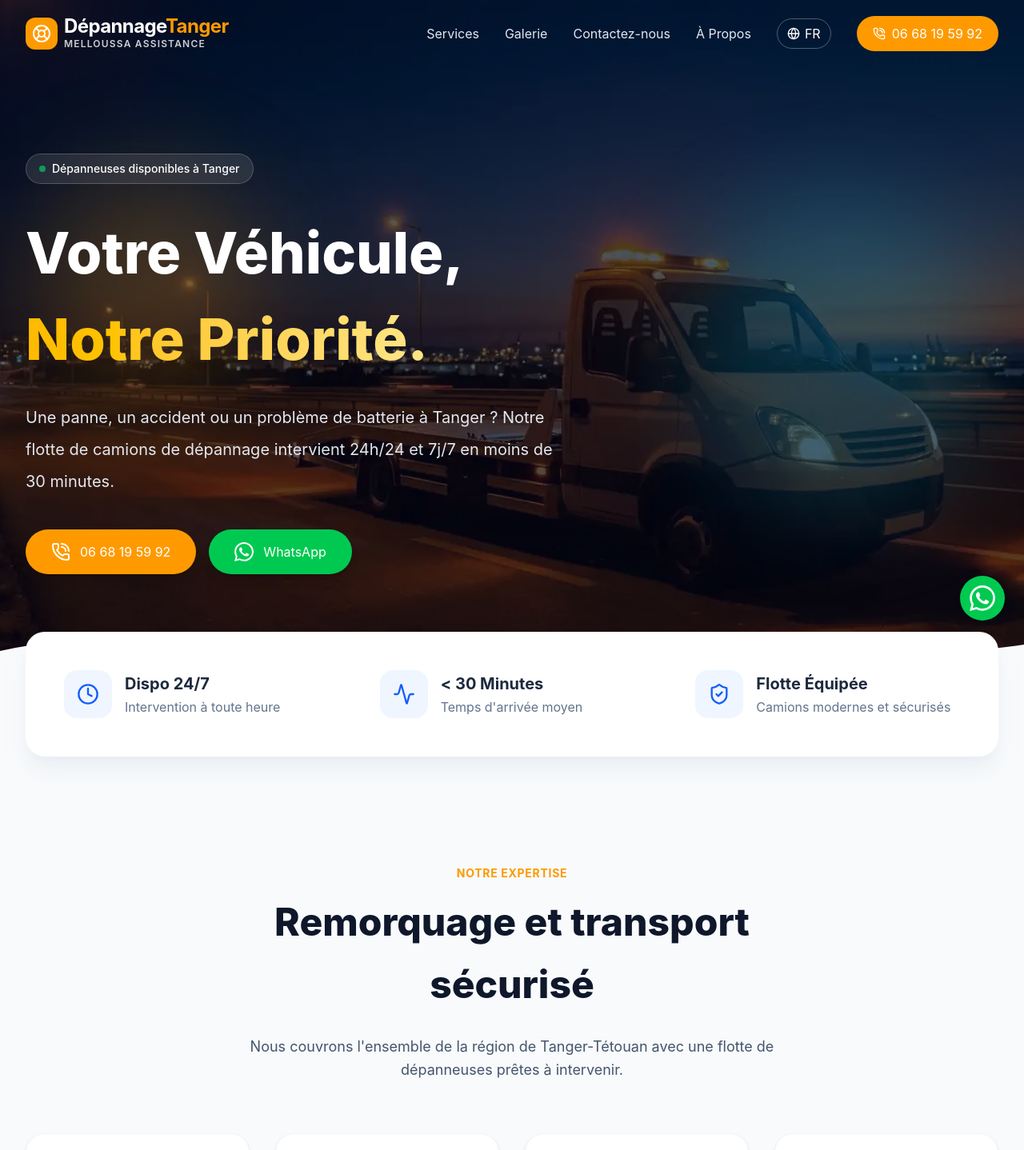
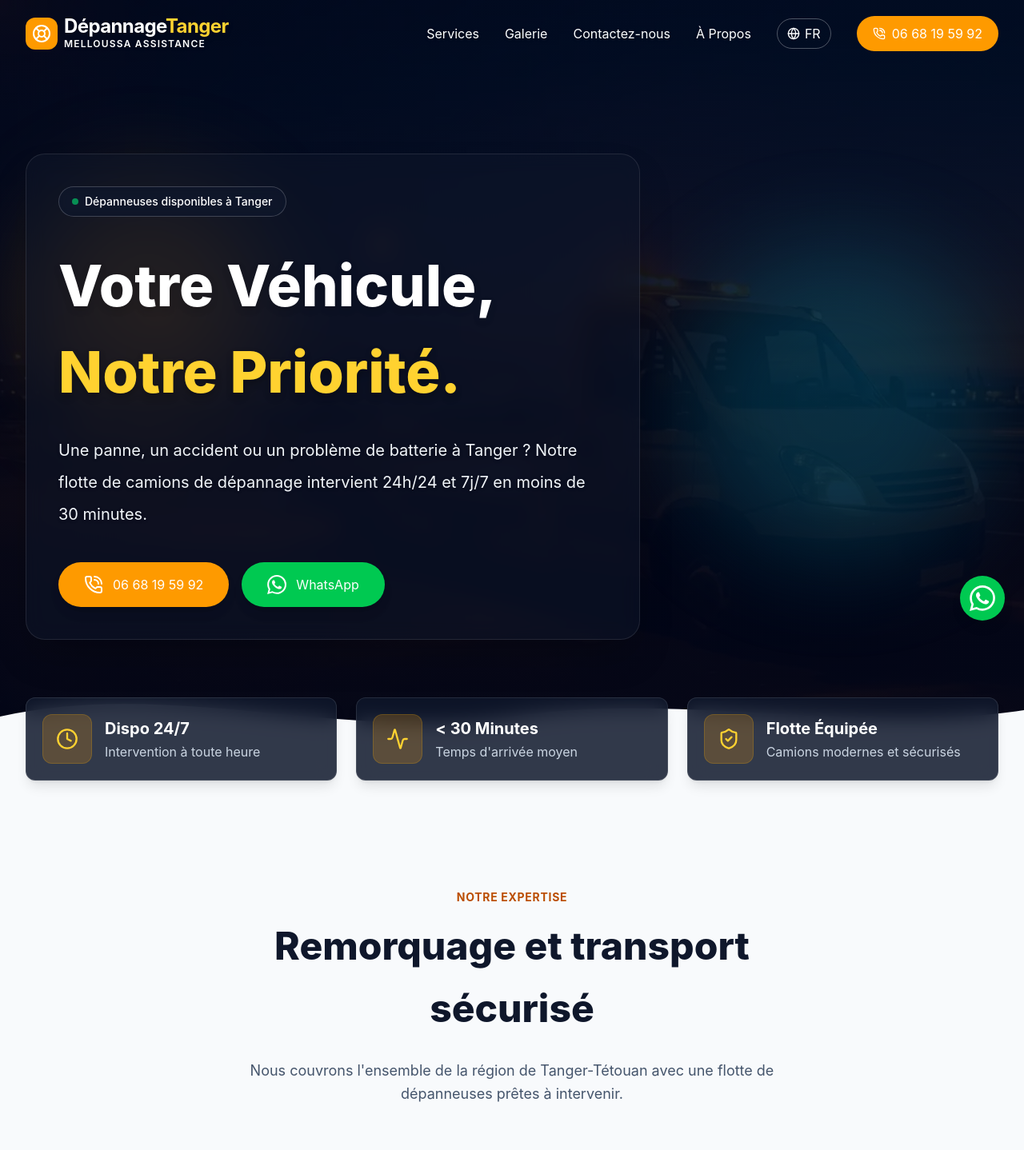
Before and after one commit to issmailelamraoui/depannage_tanger, a React (Vite) app in the folder assistance_tanger/: page / in a window 1280 px wide. Shown: the top 1438 px of the page at 80% size. Built offline with nearby package versions, Linux system fonts and the light colour scheme.

Commit message:
site wajda

```diff
--- a/assistance_tanger/src/App.jsx
+++ b/assistance_tanger/src/App.jsx
@@ -484,10 +484,10 @@ export default function App() {
                 <LifeBuoy aria-hidden="true" className="text-white w-5 h-5 md:w-6 md:h-6" />
               </div>
               <div className="flex flex-col">
-                <span className={`text-xl md:text-2xl font-bold tracking-tight leading-none ${isHeaderSolid ? 'text-blue-900' : 'text-white'}`}>
-                  {t('brandName')}<span className="text-amber-500">{t('brandCity')}</span>
+                <span className={`text-xl md:text-2xl font-bold tracking-tight leading-none drop-shadow-md ${isHeaderSolid ? 'text-blue-900' : 'text-white'}`}>
+                  {t('brandName')}<span className={isHeaderSolid ? 'text-amber-600' : 'text-amber-300 drop-shadow-md'}>{t('brandCity')}</span>
                 </span>
-                <span className={`text-[10px] md:text-xs font-semibold tracking-widest uppercase mt-0.5 ${isHeaderSolid ? 'text-slate-500' : 'text-white/80'}`}>
+                <span className={`text-[10px] md:text-xs font-semibold tracking-widest uppercase mt-0.5 ${isHeaderSolid ? 'text-slate-600' : 'text-white drop-shadow-sm'}`}>
                   Melloussa Assistance
                 </span>
               </div>
@@ -495,10 +495,10 @@ export default function App() {
 
             {/* Desktop Links */}
             <div className="hidden lg:flex items-center gap-6 lg:gap-8">
-              <a href="#services" className={`text-sm font-medium hover:text-amber-500 transition-colors ${isHeaderSolid ? 'text-slate-600' : 'text-slate-200'}`}>{t('nav_services')}</a>
-              <a href="#galerie" className={`text-sm font-medium hover:text-amber-500 transition-colors ${isHeaderSolid ? 'text-slate-600' : 'text-slate-200'}`}>{t('nav_gallery')}</a>
-              <a href="#contact-section" className={`text-sm font-medium hover:text-amber-500 transition-colors ${isHeaderSolid ? 'text-slate-600' : 'text-slate-200'}`}>{t('nav_contact')}</a>
-              <a href="#about" className={`text-sm font-medium hover:text-amber-500 transition-colors ${isHeaderSolid ? 'text-slate-600' : 'text-slate-200'}`}>{t('nav_about')}</a>
+              <a href="#services" className={`text-sm font-medium transition-colors ${isHeaderSolid ? 'text-slate-700 hover:text-amber-700' : 'text-white hover:text-amber-300 drop-shadow-sm'}`}>{t('nav_services')}</a>
+              <a href="#galerie" className={`text-sm font-medium transition-colors ${isHeaderSolid ? 'text-slate-700 hover:text-amber-700' : 'text-white hover:text-amber-300 drop-shadow-sm'}`}>{t('nav_gallery')}</a>
+              <a href="#contact-section" className={`text-sm font-medium transition-colors ${isHeaderSolid ? 'text-slate-700 hover:text-amber-700' : 'text-white hover:text-amber-300 drop-shadow-sm'}`}>{t('nav_contact')}</a>
+              <a href="#about" className={`text-sm font-medium transition-colors ${isHeaderSolid ? 'text-slate-700 hover:text-amber-700' : 'text-white hover:text-amber-300 drop-shadow-sm'}`}>{t('nav_about')}</a>
 
               {/* Language Switcher */}
               <button
@@ -545,16 +545,16 @@ export default function App() {
         {/* Mobile Menu Content */}
         <div id="mobile-menu" className={`lg:hidden absolute top-full left-0 w-full origin-top bg-white/95 backdrop-blur-md shadow-xl rounded-b-3xl border-t border-slate-100 transition-all duration-300 ease-in-out ${mobileMenuOpen ? 'scale-y-100 opacity-100' : 'scale-y-0 opacity-0 pointer-events-none'}`}>
           <div className="px-4 py-4 space-y-1.5">
-            <a href="#services" onClick={() => setMobileMenuOpen(false)} className="block px-4 py-3.5 text-base font-medium text-slate-700 hover:text-amber-500 hover:bg-slate-50 rounded-2xl transition-colors">
+            <a href="#services" onClick={() => setMobileMenuOpen(false)} className="block px-4 py-3.5 text-base font-medium text-slate-800 hover:text-amber-700 hover:bg-slate-50 rounded-2xl transition-colors">
               {t('nav_services')}
             </a>
-            <a href="#galerie" onClick={() => setMobileMenuOpen(false)} className="block px-4 py-3.5 text-base font-medium text-slate-700 hover:text-amber-500 hover:bg-slate-50 rounded-2xl transition-colors">
+            <a href="#galerie" onClick={() => setMobileMenuOpen(false)} className="block px-4 py-3.5 text-base font-medium text-slate-800 hover:text-amber-700 hover:bg-slate-50 rounded-2xl transition-colors">
               {t('nav_gallery')}
             </a>
-            <a href="#contact-section" onClick={() => setMobileMenuOpen(false)} className="block px-4 py-3.5 text-base font-medium text-slate-700 hover:text-amber-500 hover:bg-slate-50 rounded-2xl transition-colors">
+            <a href="#contact-section" onClick={() => setMobileMenuOpen(false)} className="block px-4 py-3.5 text-base font-medium text-slate-800 hover:text-amber-700 hover:bg-slate-50 rounded-2xl transition-colors">
               {t('nav_contact')}
             </a>
-            <a href="#about" onClick={() => setMobileMenuOpen(false)} className="block px-4 py-3.5 text-base font-medium text-slate-700 hover:text-amber-500 hover:bg-slate-50 rounded-2xl transition-colors">
+            <a href="#about" onClick={() => setMobileMenuOpen(false)} className="block px-4 py-3.5 text-base font-medium text-slate-800 hover:text-amber-700 hover:bg-slate-50 rounded-2xl transition-colors">
               {t('nav_about')}
             </a>
             <div className="pt-4 mt-2 border-t border-slate-100">
@@ -577,25 +577,26 @@ export default function App() {
           alt={t('a11y_hero_bg')}
           className="absolute inset-0 w-full h-full object-cover"
         />
-        <div className="absolute inset-0 bg-slate-950/60" aria-hidden="true"></div>
+        <div className="absolute inset-0 bg-slate-950/75" aria-hidden="true"></div>
+        <div className="absolute inset-0 bg-gradient-to-b from-slate-950/40 via-slate-950/60 to-slate-950/80" aria-hidden="true"></div>
         <div className="absolute top-1/4 left-10 w-72 h-72 bg-amber-500/20 rounded-full blur-3xl" aria-hidden="true"></div>
         <div className="absolute bottom-1/4 right-10 w-96 h-96 bg-cyan-500/20 rounded-full blur-3xl" aria-hidden="true"></div>
 
         <div className="max-w-7xl mx-auto px-4 sm:px-6 lg:px-8 relative z-10">
-          <div className="max-w-3xl">
-            <div className="inline-flex items-center gap-2 px-4 py-2 rounded-full bg-white/10 backdrop-blur-sm border border-white/20 text-white mb-6 md:mb-8 reveal">
+          <div className="max-w-3xl bg-slate-900/50 backdrop-blur-md rounded-3xl p-6 md:p-10 border border-white/10 shadow-2xl">
+            <div className="inline-flex items-center gap-2 px-4 py-2 rounded-full bg-slate-900/80 backdrop-blur-sm border border-white/20 text-white mb-6 md:mb-8 reveal">
               <span className="flex h-2 w-2 rounded-full bg-green-400 animate-pulse shrink-0" aria-hidden="true"></span>
               <span className="text-xs md:text-sm font-medium">{t('hero_badge')}</span>
             </div>
 
-            <h1 className="text-3xl md:text-5xl lg:text-7xl font-extrabold text-white leading-relaxed md:leading-normal mb-4 md:mb-6 reveal delay-100">
+            <h1 className="text-3xl md:text-5xl lg:text-7xl font-extrabold text-white leading-relaxed md:leading-normal mb-4 md:mb-6 reveal delay-100 drop-shadow-lg">
               {t('hero_title1')}<br />
-              <span className="text-transparent bg-clip-text bg-gradient-to-r from-amber-400 to-amber-200">
+              <span className="text-amber-300 drop-shadow-lg">
                 {t('hero_title2')}
               </span>
             </h1>
 
-            <p className="text-base md:text-xl text-slate-200 mb-8 md:mb-10 max-w-2xl reveal delay-200 leading-relaxed md:leading-loose">
+            <p className="text-base md:text-xl text-slate-100 mb-8 md:mb-10 max-w-2xl reveal delay-200 leading-relaxed md:leading-loose drop-shadow-sm">
               {t('hero_desc')}
             </p>
 
@@ -625,19 +626,19 @@ export default function App() {
       <section className="py-6 md:py-10 bg-slate-50" aria-labelledby="stats-heading">
         <h2 id="stats-heading" className="sr-only">{t('a11y_stats_section')}</h2>
         <div className="max-w-7xl mx-auto px-4 sm:px-6 lg:px-8">
-          <div className="grid grid-cols-1 md:grid-cols-3 gap-4 md:gap-8 bg-white rounded-3xl shadow-xl shadow-slate-200/50 p-6 md:p-8 -mt-16 md:-mt-24 relative z-20 reveal">
+          <div className="grid grid-cols-1 md:grid-cols-3 gap-4 md:gap-6 -mt-16 md:-mt-24 relative z-20 reveal">
             {[
-              { icon: <Clock aria-hidden="true" className="w-7 h-7 text-blue-600 shrink-0" />, title: t('stat1_title'), desc: t('stat1_desc') },
-              { icon: <Activity aria-hidden="true" className="w-7 h-7 text-blue-600 shrink-0" />, title: t('stat2_title'), desc: t('stat2_desc') },
-              { icon: <ShieldCheck aria-hidden="true" className="w-7 h-7 text-blue-600 shrink-0" />, title: t('stat3_title'), desc: t('stat3_desc') }
+              { icon: <Clock aria-hidden="true" className="w-7 h-7 text-amber-300 shrink-0" />, title: t('stat1_title'), desc: t('stat1_desc') },
+              { icon: <Activity aria-hidden="true" className="w-7 h-7 text-amber-300 shrink-0" />, title: t('stat2_title'), desc: t('stat2_desc') },
+              { icon: <ShieldCheck aria-hidden="true" className="w-7 h-7 text-amber-300 shrink-0" />, title: t('stat3_title'), desc: t('stat3_desc') }
             ].map((stat, idx) => (
-              <div key={idx} className="flex items-center gap-4 p-3 md:p-4 rounded-2xl hover:bg-slate-50 transition-colors">
-                <div className="bg-blue-50 p-3 md:p-4 rounded-2xl" aria-hidden="true">
+              <div key={idx} className="flex items-center gap-4 bg-slate-900/85 backdrop-blur-md rounded-xl p-4 md:p-5 shadow-lg border border-white/10 hover:bg-slate-900/95 transition-colors">
+                <div className="bg-amber-500/20 p-3 md:p-4 rounded-xl border border-amber-400/20" aria-hidden="true">
                   {stat.icon}
                 </div>
                 <div>
-                  <h3 className="text-lg md:text-xl font-bold text-slate-800 leading-relaxed">{stat.title}</h3>
-                  <p className="text-sm md:text-base text-slate-500 leading-relaxed">{stat.desc}</p>
+                  <h3 className="text-lg md:text-xl font-bold text-white leading-relaxed">{stat.title}</h3>
+                  <p className="text-sm md:text-base text-slate-300 leading-relaxed">{stat.desc}</p>
                 </div>
               </div>
             ))}
@@ -649,7 +650,7 @@ export default function App() {
       <section id="services" className="py-16 md:py-24 bg-slate-50">
         <div className="max-w-7xl mx-auto px-4 sm:px-6 lg:px-8">
           <div className="text-center max-w-3xl mx-auto mb-12 md:mb-16 reveal">
-            <p className="text-xs md:text-sm font-bold text-amber-500 uppercase tracking-wider mb-2 md:mb-3">{t('services_subtitle')}</p>
+            <p className="text-xs md:text-sm font-bold text-amber-700 uppercase tracking-wider mb-2 md:mb-3">{t('services_subtitle')}</p>
             <h2 className="text-2xl md:text-4xl lg:text-5xl font-extrabold text-slate-900 mb-4 md:mb-6 leading-relaxed">{t('services_title')}</h2>
             <p className="text-base md:text-lg text-slate-600 leading-relaxed">
               {t('services_desc')}
@@ -671,7 +672,7 @@ export default function App() {
                 <p className="text-sm md:text-base text-slate-600 mb-5 md:mb-6 line-clamp-3 leading-relaxed">
                   {service.desc}
                 </p>
-                <a href={phoneLink} className="inline-flex items-center gap-1.5 text-blue-600 font-semibold hover:text-amber-500 transition-colors text-sm md:text-base">
+                <a href={phoneLink} className="inline-flex items-center gap-1.5 text-blue-700 font-semibold hover:text-amber-700 transition-colors text-sm md:text-base">
                   {t('learn_more')} <ChevronRight aria-hidden="true" className={`w-4 h-4 ${isRtl ? 'rotate-180' : ''}`} />
                 </a>
               </div>
@@ -684,7 +685,7 @@ export default function App() {
       <section id="galerie" className="py-16 md:py-24 bg-white border-t border-slate-100">
         <div className="max-w-7xl mx-auto px-4 sm:px-6 lg:px-8">
           <div className="text-center max-w-3xl mx-auto mb-10 md:mb-16 reveal">
-            <p className="text-xs md:text-sm font-bold text-amber-500 uppercase tracking-wider mb-2 md:mb-3">{t('gallery_subtitle')}</p>
+            <p className="text-xs md:text-sm font-bold text-amber-700 uppercase tracking-wider mb-2 md:mb-3">{t('gallery_subtitle')}</p>
             <h2 className="text-2xl md:text-4xl lg:text-5xl font-extrabold text-slate-900 mb-4 md:mb-6 leading-relaxed">{t('gallery_title')}</h2>
             <p className="text-base md:text-lg text-slate-600 leading-relaxed">
               {t('gallery_desc')}
@@ -706,7 +707,7 @@ export default function App() {
                 />
                 <div className="absolute inset-0 bg-blue-900/10 group-hover:bg-transparent transition-colors duration-500" aria-hidden="true"></div>
                 <div className="absolute inset-x-0 bottom-0 bg-gradient-to-t from-slate-950/90 to-transparent p-4 md:p-5 text-white">
-                  <p className="text-[10px] md:text-xs font-bold uppercase tracking-wider text-amber-300">{vehicle.brand}</p>
+                  <p className="text-[10px] md:text-xs font-bold uppercase tracking-wider text-amber-200">{vehicle.brand}</p>
                   <h3 className="text-base md:text-xl font-black leading-tight">{vehicle.name}</h3>
                 </div>
               </article>
@@ -778,7 +779,7 @@ export default function App() {
       <section id="contact-section" className="py-16 md:py-24 bg-white border-t border-slate-100">
         <div className="max-w-7xl mx-auto px-4 sm:px-6 lg:px-8">
           <div className="text-center max-w-3xl mx-auto mb-10 md:mb-16 reveal">
-            <p className="text-xs md:text-sm font-bold text-amber-500 uppercase tracking-wider mb-2 md:mb-3">{t('map_subtitle')}</p>
+            <p className="text-xs md:text-sm font-bold text-amber-700 uppercase tracking-wider mb-2 md:mb-3">{t('map_subtitle')}</p>
             <h2 className="text-2xl md:text-4xl lg:text-5xl font-extrabold text-slate-900 mb-4 md:mb-6 leading-relaxed">{t('map_title')}</h2>
             <p className="text-base md:text-lg text-slate-600 leading-relaxed">
               {t('map_desc')}
@@ -810,8 +811,8 @@ export default function App() {
         <div className="absolute inset-0 opacity-10 bg-[radial-gradient(circle_at_center,_var(--tw-gradient-stops))] from-white via-transparent to-transparent"></div>
         <div className="max-w-4xl mx-auto px-4 relative z-10 reveal">
           <h2 className="text-2xl md:text-4xl lg:text-5xl font-bold mb-4 md:mb-6 leading-relaxed">{t('banner_title')}</h2>
-          <p className="text-lg md:text-xl mb-8 md:mb-10 text-amber-50 px-2 leading-relaxed">{t('banner_desc')}</p>
-          <a href={phoneLink} className="inline-flex items-center justify-center gap-3 bg-white text-amber-500 hover:bg-slate-50 px-8 md:px-10 py-4 md:py-5 rounded-full text-xl md:text-2xl font-black transition-colors shadow-xl w-full sm:w-auto">
+          <p className="text-lg md:text-xl mb-8 md:mb-10 text-white/95 px-2 leading-relaxed">{t('banner_desc')}</p>
+          <a href={phoneLink} className="inline-flex items-center justify-center gap-3 bg-white text-amber-800 hover:bg-slate-50 px-8 md:px-10 py-4 md:py-5 rounded-full text-xl md:text-2xl font-black transition-colors shadow-xl w-full sm:w-auto">
             <PhoneCall aria-hidden="true" className="w-6 h-6 md:w-8 md:h-8 shrink-0" />
             <span dir="ltr">{phoneNumber}</span>
           </a>
@@ -832,7 +833,7 @@ export default function App() {
                 </div>
                 <div className="flex flex-col">
                   <span className="text-xl md:text-2xl font-bold text-white tracking-tight leading-none">
-                    {t('brandName')}<span className="text-amber-500">{t('brandCity')}</span>
+                    {t('brandName')}<span className="text-amber-400">{t('brandCity')}</span>
                   </span>
                   <span className="text-[10px] md:text-xs font-semibold tracking-widest uppercase text-slate-400 mt-0.5">
                     Melloussa Assistance
@@ -850,7 +851,7 @@ export default function App() {
               <ul className="space-y-2.5 md:space-y-3">
                 {[t('footer_link1'), t('footer_link2'), t('footer_link3')].map((link, i) => (
                   <li key={i}>
-                    <a href={i === 0 ? '#' : i === 1 ? '#services' : '#contact-section'} className="hover:text-amber-500 transition-colors text-sm flex items-center gap-2">
+                    <a href={i === 0 ? '#' : i === 1 ? '#services' : '#contact-section'} className="hover:text-amber-400 transition-colors text-sm flex items-center gap-2">
                       <ChevronRight aria-hidden="true" className={`w-3 h-3 ${isRtl ? 'rotate-180' : ''} shrink-0`} /> {link}
                     </a>
                   </li>
@@ -864,7 +865,7 @@ export default function App() {
               <ul className="space-y-2.5 md:space-y-3">
                 {[t('footer_srv1'), t('footer_srv2'), t('footer_srv3'), t('footer_srv4')].map((link, i) => (
                   <li key={i}>
-                    <a href="#services" className="hover:text-amber-500 transition-colors text-sm flex items-center gap-2">
+                    <a href="#services" className="hover:text-amber-400 transition-colors text-sm flex items-center gap-2">
                       <ChevronRight aria-hidden="true" className={`w-3 h-3 ${isRtl ? 'rotate-180' : ''} shrink-0`} /> {link}
                     </a>
                   </li>
@@ -877,15 +878,15 @@ export default function App() {
               <h2 className="text-white font-bold mb-4 md:mb-6 uppercase tracking-wider text-sm">{t('footer_contact_title')}</h2>
               <ul className="space-y-3 md:space-y-4">
                 <li className="flex items-start gap-3">
-                  <MapPin aria-hidden="true" className="w-5 h-5 text-amber-500 shrink-0" />
+                  <MapPin aria-hidden="true" className="w-5 h-5 text-amber-400 shrink-0" />
                   <span className="text-sm">{t('footer_address')}</span>
                 </li>
                 <li className="flex items-center gap-3">
-                  <PhoneCall aria-hidden="true" className="w-5 h-5 text-amber-500 shrink-0" />
-                  <a href={phoneLink} className="text-sm font-bold text-white hover:text-amber-500 transition-colors" dir="ltr">{phoneNumber}</a>
+                  <PhoneCall aria-hidden="true" className="w-5 h-5 text-amber-400 shrink-0" />
+                  <a href={phoneLink} className="text-sm font-bold text-white hover:text-amber-400 transition-colors" dir="ltr">{phoneNumber}</a>
                 </li>
                 <li className="flex items-center gap-3">
-                  <Clock aria-hidden="true" className="w-5 h-5 text-amber-500 shrink-0" />
+                  <Clock aria-hidden="true" className="w-5 h-5 text-amber-400 shrink-0" />
                   <span className="text-sm" dir="ltr">24/24 - 7/7</span>
                 </li>
               </ul>
```
